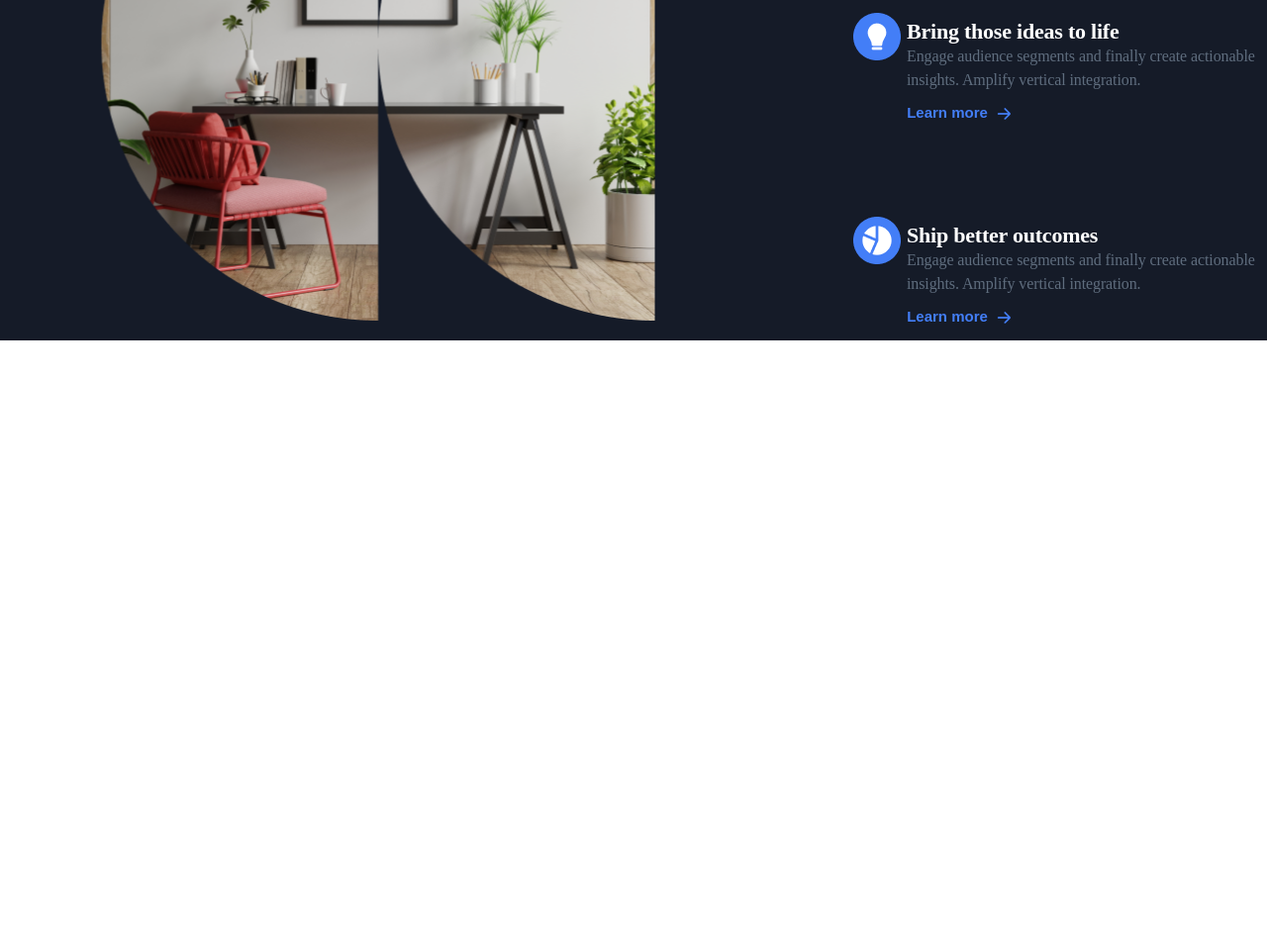
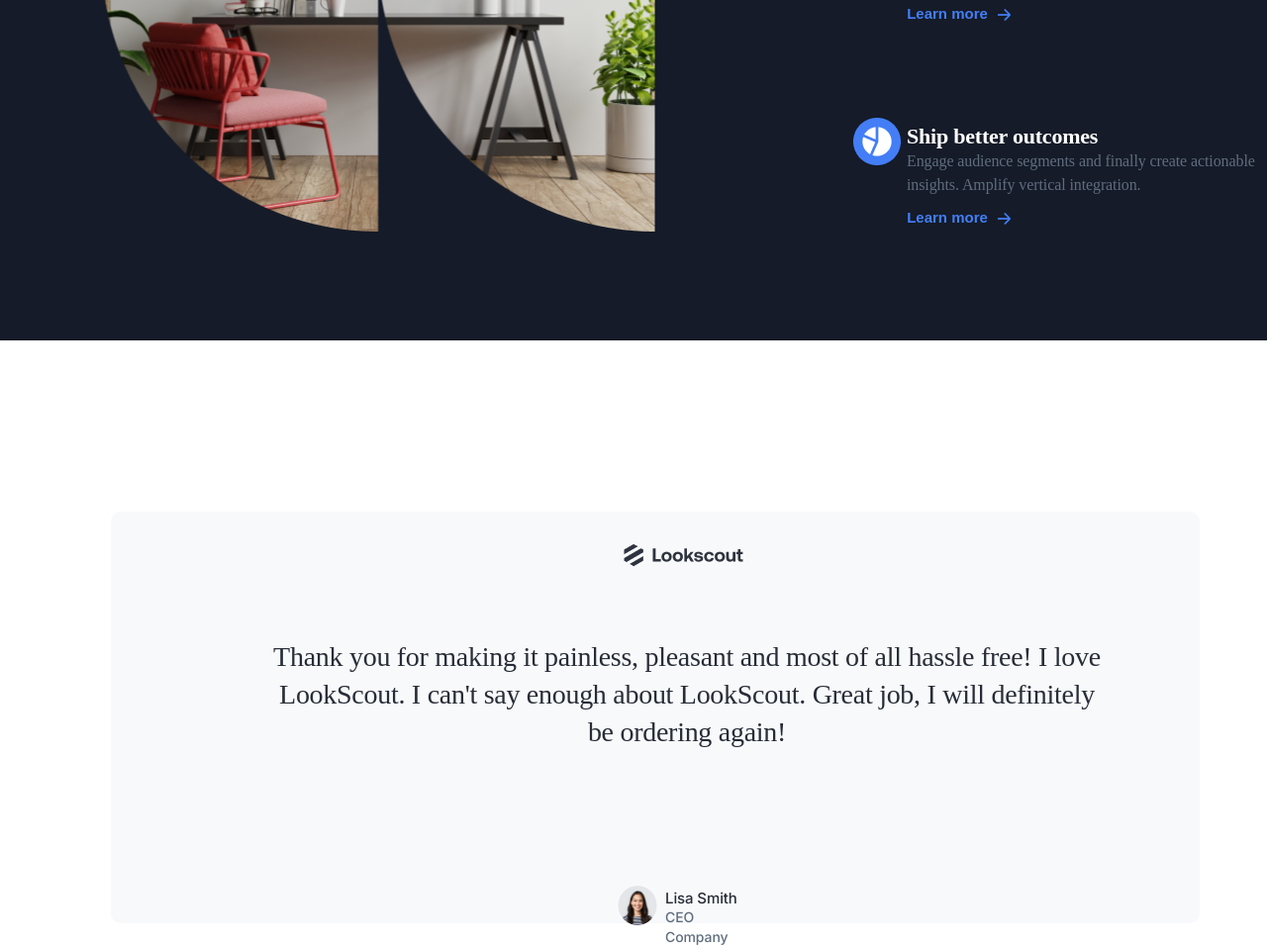
Before and after one commit to MiguelGT1/SuperchargedWorkflow-Projeto, a plain HTML site: page index.html in a window 1280 px wide. Shown: the part 2883-3840 px from the top of the page at 99% size. Before the commit the page ends 3227 px from the top, so only its background shows below. Drawn offline with nearby package versions, Linux system fonts and the light colour scheme.

Commit message:
Adicionado-Blog!

```diff
--- a/index.html
+++ b/index.html
@@ -117,7 +117,7 @@
         </div>
 
         <!--CARD 3-->
-          <div class="card3-section3">
+        <div class="card3-section3">
             <img class="icone-section3" src="/assets/ICONE3section3.png" alt="icones">
             <h1>Ship better outcomes</h1>
             <p>Engage audience segments and finally create actionable insights. Amplify vertical integration.</p>
@@ -155,7 +155,7 @@
         </div>
 
         <!--CARD 3-->
-          <div class="card3-section3">
+        <div class="card3-section3">
             <img class="icone-section3" src="/assets/ICONE3section3.png" alt="icones">
             <h1>Ship better outcomes</h1>
             <p>Engage audience segments and finally create actionable insights. Amplify vertical integration.</p>
@@ -164,6 +164,19 @@
 
     </section>
 
+
+
+    <!--SECTION 5-BLOG-->
+
+    <div class="blog">
+        <img class="logo2" src="/assets/logo2.png" alt="logo">
+        <h1>Thank you for making it painless, pleasant and most of all hassle free! I love LookScout. I can't say enough about LookScout. Great job, I will definitely be ordering again!</h1>
+            <img class="avatar" src="/assets/Avatar.png" alt="Avatar">
+            <p class="nome">Lisa Smith</p>
+            <p class="empresa">CEO Company</p>
+    </div>
+
+
 </body>
 
 </html>
--- a/style.css
+++ b/style.css
@@ -1094,16 +1094,114 @@ body {
     align-self: stretch;
     flex-grow: 1;
     left: 102px;
-    margin-top: -64px;
+    margin-top: -154px;
 }
 
 .card-section4{
     position: absolute;
     left: 668px;
-    top: 2420px;
+    top: 2320px;
     margin-left: 80px;
 }
 
 .card-section4 h1{
     color: white;
 }
+
+/*FIM SEC 4*//*FIM SEC 4*/
+
+/*SECTION 5*//*SECTION 5*/
+
+
+.blog {
+    position: absolute;
+    display: flex;
+    flex-direction: column;
+    align-items: flex-start;
+    padding: 32px;
+    width: 1100px;
+    height: 416px;
+    background: #F8F9FB;
+    border-radius: 10px;
+    flex: none;
+    order: 1;
+    flex-grow: 1;
+    top: 3400px;
+    left: 112px;
+}
+
+.logo2 {
+    position: relative;
+    margin-left: 486px;
+    margin-bottom: 32px;
+}
+
+.blog h1{
+    width: 844px;
+    height: 114px;
+    font-weight: 500;
+    font-size: 28px;
+    line-height: 38px;
+    text-align: center;
+    letter-spacing: -0.01em;
+    color: #272D37;
+    flex: none;
+    order: 1;
+    align-self: stretch;
+    flex-grow: 0;
+    margin-left: 128px;
+}
+
+.avatar {
+    display: flex;
+    flex-direction: row;
+    justify-content: center;
+    align-items: center;
+    padding: 0px;
+    isolation: isolate;
+    width: 40px;
+    height: 40px;
+    border-radius: 50px;
+    flex: none;
+    order: 0;
+    flex-grow: 0;
+    position: relative;
+    top: 290px;
+    left: 480px;
+}
+
+.nome{
+    width: 74px;
+    height: 22px;
+    font-family: 'Inter';
+    font-style: normal;
+    font-weight: 500;
+    font-size: 15px;
+    line-height: 22px;
+    letter-spacing: -0.1px;
+    color: #272D37;
+    flex: none;
+    order: 0;
+    flex-grow: 0;
+    position: absolute;
+    top: 380px;
+    left: 560px;
+}
+
+.empresa{
+    width: 96px;
+    height: 20px;
+    font-family: 'Inter';
+    font-style: normal;
+    font-weight: 500;
+    font-size: 14px;
+    line-height: 20px;
+    letter-spacing: -0.1px;
+    color: #5F6D7E;
+    flex: none;
+    order: 1;
+    flex-grow: 0;
+    position: absolute;
+    top: 400px;
+    left: 560px;
+}
```
Also changed, not shown: assets/Avatar.png (added), assets/logo2.png (added).
